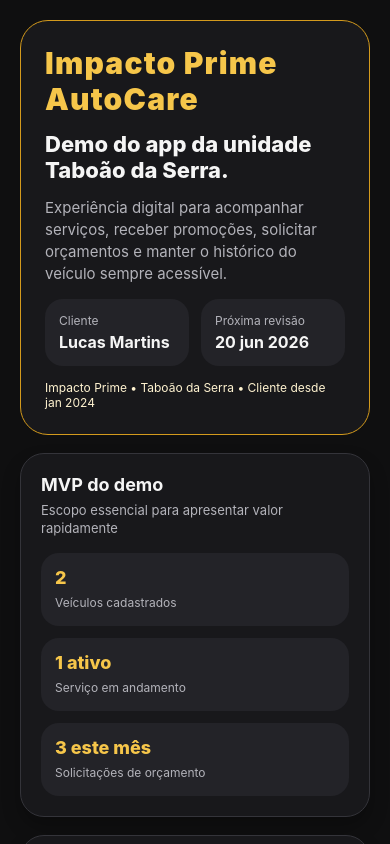
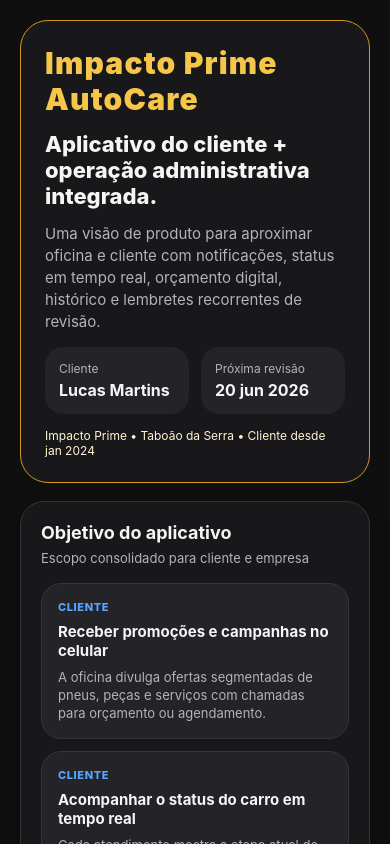
Before and after one commit to DavidAlexandre93/app-my-car, a React Native app: screen / in a window 390 px wide. Built offline with nearby package versions, Linux system fonts and the light colour scheme.

Commit message:
feat: align dashboard with app objectives

```diff
--- a/src/screens/Home/HomeScreen.tsx
+++ b/src/screens/Home/HomeScreen.tsx
@@ -13,12 +13,14 @@ import { colors } from '../../utils/colors';
 import {
   ActiveService,
   AdminTask,
+  AdminWorkspaceItem,
   AppNotification,
   CatalogItem,
   DashboardData,
   FeatureHighlight,
   KPI,
   Promotion,
+  ReminderCadence,
   ServiceHistoryItem,
   ServiceStatusStep,
   Shortcut,
@@ -69,9 +71,9 @@ export function HomeScreen() {
     <View style={styles.container}>
       <View style={styles.hero}>
         <Text style={styles.brand}>Impacto Prime AutoCare</Text>
-        <Text style={styles.heroTitle}>Demo do app da unidade Taboão da Serra.</Text>
+        <Text style={styles.heroTitle}>Aplicativo do cliente + operação administrativa integrada.</Text>
         <Text style={styles.heroText}>
-          Experiência digital para acompanhar serviços, receber promoções, solicitar orçamentos e manter o histórico do veículo sempre acessível.
+          Uma visão de produto para aproximar oficina e cliente com notificações, status em tempo real, orçamento digital, histórico e lembretes recorrentes de revisão.
         </Text>
         <View style={styles.heroBadgeRow}>
           <View style={styles.heroBadge}>
@@ -85,6 +87,18 @@ export function HomeScreen() {
         </View>
         <Text style={styles.heroFootnote}>{data.customer.unit} • {data.customer.memberSince}</Text>
       </View>
+
+      <SectionCard title="Objetivo do aplicativo" subtitle="Escopo consolidado para cliente e empresa">
+        <View style={styles.objectiveGrid}>
+          {data.objectives.map((objective) => (
+            <View key={objective.id} style={styles.objectiveCard}>
+              <Text style={styles.objectiveTag}>{objective.audience}</Text>
+              <Text style={styles.listItemTitle}>{objective.title}</Text>
+              <Text style={styles.listItemDescription}>{objective.description}</Text>
+            </View>
+          ))}
+        </View>
+      </SectionCard>
 
       <SectionCard title="MVP do demo" subtitle="Escopo essencial para apresentar valor rapidamente">
         <View style={styles.kpiGrid}>
@@ -115,7 +129,6 @@ export function HomeScreen() {
           </View>
         </View>
       </SectionCard>
-
 
       <SectionCard title="Stack solicitado para este projeto" subtitle="Base tecnológica escolhida para mobile, backend, autenticação e painel web">
         <View style={styles.stack}>
@@ -286,8 +299,32 @@ export function HomeScreen() {
         </View>
       </SectionCard>
 
+      <SectionCard title="Lembretes periódicos" subtitle="Automação de revisão a cada 3 meses e reengajamento">
+        <View style={styles.stack}>
+          {data.reminderCadences.map((reminder: ReminderCadence) => (
+            <View key={reminder.id} style={styles.reminderCard}>
+              <View style={styles.vehicleHeader}>
+                <Text style={styles.listItemTitle}>{reminder.title}</Text>
+                <Text style={styles.highlight}>{reminder.cadence}</Text>
+              </View>
+              <Text style={styles.listItemDescription}>{reminder.description}</Text>
+              <Text style={styles.notificationDate}>{reminder.trigger}</Text>
+            </View>
+          ))}
+        </View>
+      </SectionCard>
+
       <SectionCard title="Painel administrativo" subtitle="Área web ou interna conectada ao mesmo backend">
         <View style={styles.stack}>
+          <View style={styles.adminGrid}>
+            {data.adminWorkspace.map((item: AdminWorkspaceItem) => (
+              <View key={item.id} style={styles.adminModuleCard}>
+                <Text style={styles.objectiveTag}>{item.owner}</Text>
+                <Text style={styles.listItemTitle}>{item.title}</Text>
+                <Text style={styles.listItemDescription}>{item.description}</Text>
+              </View>
+            ))}
+          </View>
           {data.adminTasks.map((task: AdminTask) => (
             <View key={task.id} style={styles.adminTaskCard}>
               <View style={styles.vehicleHeader}>
@@ -366,6 +403,24 @@ const styles = StyleSheet.create({
   heroFootnote: {
     color: colors.accent,
     fontSize: 12,
+  },
+  objectiveGrid: {
+    gap: 12,
+  },
+  objectiveCard: {
+    backgroundColor: colors.surfaceAlt,
+    borderRadius: 20,
+    padding: 16,
+    gap: 8,
+    borderWidth: 1,
+    borderColor: colors.border,
+  },
+  objectiveTag: {
+    color: colors.info,
+    fontSize: 11,
+    fontWeight: '800',
+    textTransform: 'uppercase',
+    letterSpacing: 0.6,
   },
   kpiGrid: {
     flexDirection: 'row',
@@ -639,6 +694,25 @@ const styles = StyleSheet.create({
     fontSize: 12,
     marginTop: 4,
   },
+  reminderCard: {
+    backgroundColor: colors.surfaceAlt,
+    borderRadius: 20,
+    padding: 16,
+    gap: 8,
+    borderWidth: 1,
+    borderColor: colors.border,
+  },
+  adminGrid: {
+    gap: 12,
+  },
+  adminModuleCard: {
+    backgroundColor: colors.surfaceAlt,
+    borderRadius: 20,
+    padding: 16,
+    gap: 8,
+    borderWidth: 1,
+    borderColor: colors.border,
+  },
   adminTaskCard: {
     backgroundColor: colors.surfaceAlt,
     borderRadius: 20,
--- a/src/services/api/mockData.ts
+++ b/src/services/api/mockData.ts
@@ -1,6 +1,32 @@
 import { DashboardData } from '../../types';
 
 export const mockDashboardData: DashboardData = {
+  objectives: [
+    {
+      id: 'obj-1',
+      audience: 'Cliente',
+      title: 'Receber promoções e campanhas no celular',
+      description: 'A oficina divulga ofertas segmentadas de pneus, peças e serviços com chamadas para orçamento ou agendamento.',
+    },
+    {
+      id: 'obj-2',
+      audience: 'Cliente',
+      title: 'Acompanhar o status do carro em tempo real',
+      description: 'Cada atendimento mostra a etapa atual do serviço e o cliente é avisado quando o veículo está pronto para retirada.',
+    },
+    {
+      id: 'obj-3',
+      audience: 'Cliente',
+      title: 'Consultar histórico e pedir orçamento',
+      description: 'O app centraliza histórico de manutenção, catálogo e solicitação de orçamento para pneus, peças e serviços.',
+    },
+    {
+      id: 'obj-4',
+      audience: 'Empresa',
+      title: 'Gerenciar atendimentos, orçamentos, status e notificações',
+      description: 'A área administrativa coordena filas de atendimento, respostas comerciais, lembretes trimestrais e mensagens transacionais.',
+    },
+  ],
   customer: {
     name: 'Lucas Martins',
     unit: 'Impacto Prime • Taboão da Serra',
@@ -218,6 +244,42 @@ export const mockDashboardData: DashboardData = {
       read: true,
     },
   ],
+  reminderCadences: [
+    {
+      id: 'rem-1',
+      title: 'Revisão preventiva automática',
+      cadence: 'A cada 3 meses',
+      trigger: 'Disparo após a data da última manutenção concluída.',
+      description: 'Envia push, banner no app e CTA para reagendar revisão ou solicitar nova avaliação.',
+    },
+    {
+      id: 'rem-2',
+      title: 'Recuperação de orçamento sem resposta',
+      cadence: '48 horas depois',
+      trigger: 'Ativado quando o cliente visualiza a cotação e ainda não aprova.',
+      description: 'A equipe comercial recebe alerta e o cliente recebe lembrete amigável com a oferta vigente.',
+    },
+  ],
+  adminWorkspace: [
+    {
+      id: 'wrk-1',
+      owner: 'Atendimento',
+      title: 'Gestão de entrada e andamento do serviço',
+      description: 'Registrar check-in do veículo, atualizar etapas da OS e sinalizar o momento de retirada.',
+    },
+    {
+      id: 'wrk-2',
+      owner: 'Comercial',
+      title: 'Orçamentos de pneus, peças e serviços',
+      description: 'Receber pedidos vindos do app, montar propostas e acompanhar conversão de campanhas.',
+    },
+    {
+      id: 'wrk-3',
+      owner: 'Relacionamento',
+      title: 'Notificações e campanhas',
+      description: 'Programar promoções, avisos transacionais e lembretes periódicos com segmentação por cliente ou veículo.',
+    },
+  ],
   adminTasks: [
     {
       id: 'adm-1',
```
Also changed, not shown: src/types/index.ts (+25 -0 lines), 2 other files (tests, documents, lock files or other folders).
